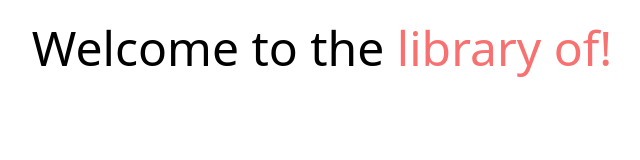
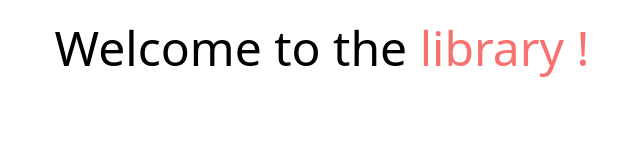
Before and after one commit to Barshonwebdev/dom-bank, a plain HTML site: page index.html in a window 1280 px wide. Shown: the whole page, without its empty margins (318-958 px from the left). Drawn offline with nearby package versions, Linux system fonts and the light colour scheme.

Commit message:
library project start

```diff
--- a/index.html
+++ b/index.html
@@ -18,6 +18,6 @@
   </script>
 </head>
 <body>
-    <h1 class="text-5xl  text-center mt-6 ">Welcome to the <span class="text-red-400"> library of! </span></h1>
+    <h1 class="text-5xl  text-center mt-6 ">Welcome to the <span class="text-red-400"> library ! </span></h1>
 </body>
 </html>
```
